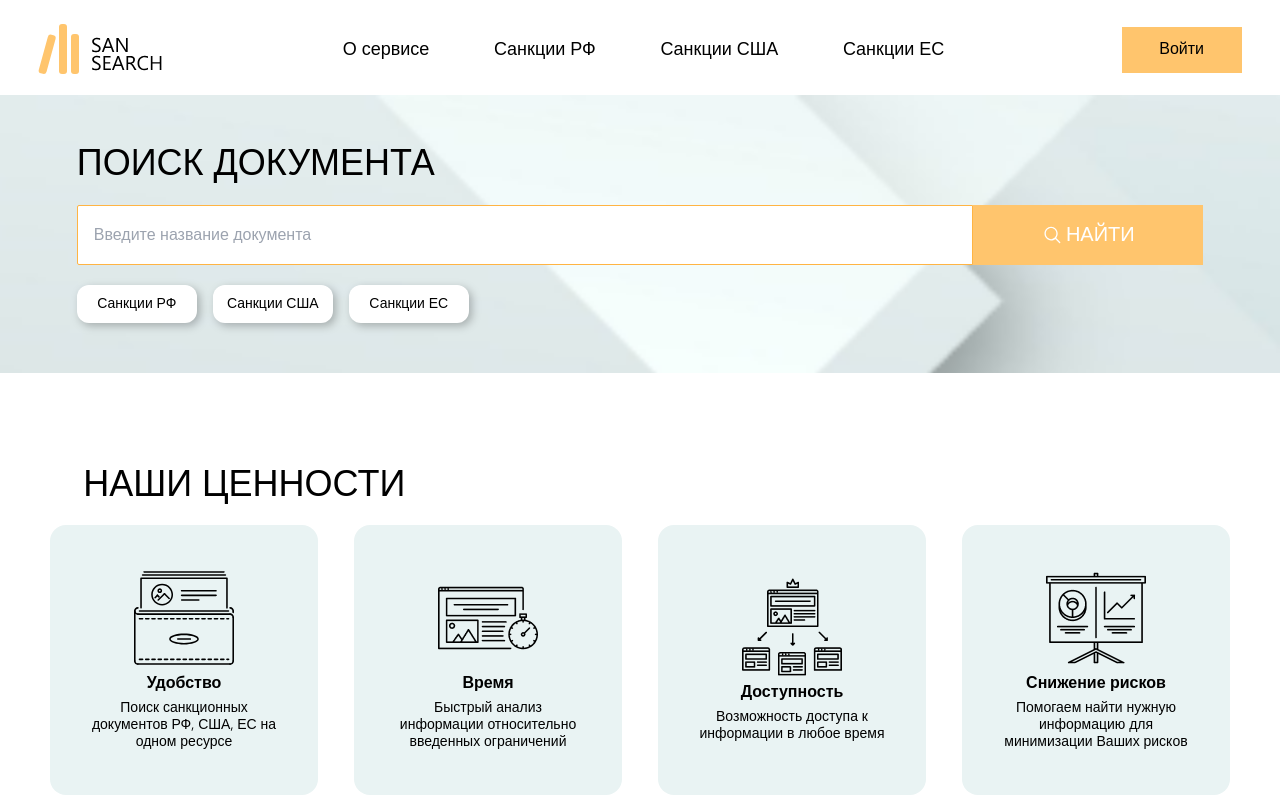
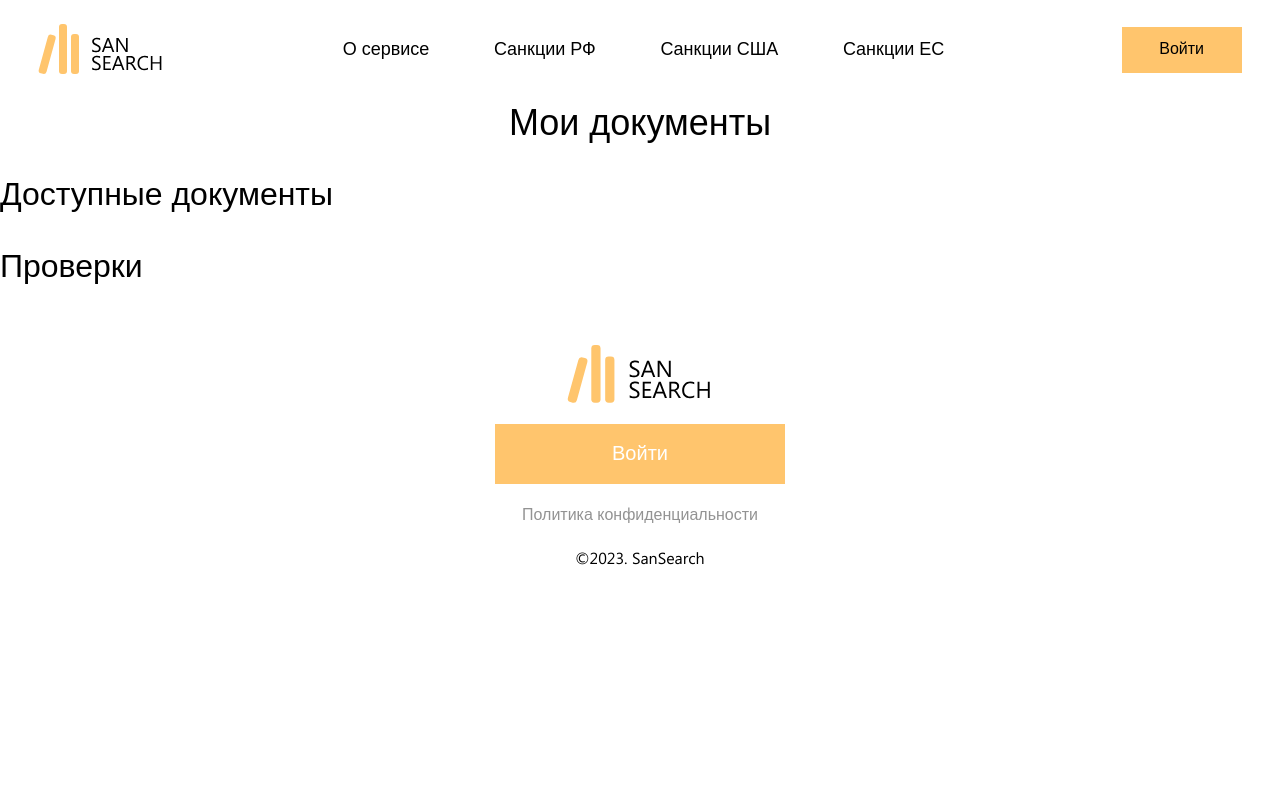
Before and after one commit to Prains/sansearch, a Next.js app: page / in a window 1280 px wide. Shown: the top 800 px of the page. Built offline with nearby package versions, Linux system fonts and the light colour scheme.

Commit message:
added part of checks block

```diff
--- a/app/page.js
+++ b/app/page.js
@@ -1,13 +1,18 @@
-import Advantage from "@/components/MainPage/Advantage/Advantage";
-import Main from "@/components/Main/Main";
-import Valueables from "@/components/MainPage/Valueables/Valueables";
+// import Advantage from "@/components/MainPage/Advantage/Advantage";
+// import Main from "@/components/Main/Main";
+// import Valueables from "@/components/MainPage/Valueables/Valueables";
+import MyDocument from "@/components/PersonalPages/MyDocument/MyDocument";
+import PersonalCabinet from "@/components/PersonalPages/PersonalCabinet/PersonalCabinet";
 
 export default function Home() {
   return (
-    <main className="flex items-center justify-center flex-col gap-[38px] lg:gap-[90px]">
-      <Main />
-      <Valueables />
-      <Advantage />
+    // <main className="flex items-center justify-center flex-col gap-[38px] lg:gap-[90px]">
+    //   <Main />
+    //   <Valueables />
+    //   <Advantage />
+    // </main>
+    <main>
+      <MyDocument/>
     </main>
   );
 }
--- a/components/PersonalPages/MyDocument/AvailableDocuments/AvailableDocuments.jsx
+++ b/components/PersonalPages/MyDocument/AvailableDocuments/AvailableDocuments.jsx
@@ -1,9 +1,12 @@
+"useclient"
 import PersonalSubtitle from "@/components/PersonalPages/PersonalSubtitle";
+import SearchingDocument from "@/components/SanctionsPage/SearchingDocument/SearchingDocument";
 
 const AvailableDocuments = () => {
     return (
         <article>
-            <PersonalSubtitle className="mb-[40px] lg:mb-[15px] lg:text-left">Доступные документы</PersonalSubtitle>
+            <PersonalSubtitle className="mb-[30px] lg:text-left">Доступные документы</PersonalSubtitle>
+            {/* <SearchingDocument/> */}
         </article>
         )
 }
--- /dev/null
+++ b/components/PersonalPages/MyDocument/Checks/ChecksLink/ChecksLink.jsx
@@ -0,0 +1,22 @@
+"use client";
+import Link from "next/link";
+
+const ChecksLink = ({ children, href, close }) => {
+  return (
+    <li>
+      <Link
+        href={href}
+        className="text-[24px]"
+        onClick={() => {
+          if (close) {
+            close();
+          }
+        }}
+      >
+        {children}
+      </Link>
+    </li>
+  );
+};
+
+export default ChecksLink;
--- a/components/PersonalPages/MyDocument/Checks/Cheks.jsx
+++ b/components/PersonalPages/MyDocument/Checks/Cheks.jsx
@@ -1,9 +1,49 @@
 import PersonalSubtitle from "../../PersonalSubtitle";
+import ChecksLink from "./ChecksLink/ChecksLink";
 
-const Checks = () => {
+const Checks = (close) => {
+    const checksItems = [
+        {
+            title: "Законодательство и иные нормативно-правовые акты",
+            link: null,
+        },
+        {
+            title: "Проверка контрагента на наличие в санкционных списках",
+            link: null,
+        },
+        {
+            title: "Проверка контрагента на критерий владения",
+            link: null,
+        },
+        {
+            title: "Проверка контрагента на критерий контроля",
+            link: null,
+        },
+        {
+            title: "Проверка на наличие экспортных и импортных ограничений",
+            link: null,
+        },
+        {
+            title: "Проверка  банков на наличие против них санкций",
+            link: null,
+        },
+        {
+            title: "Проверка перечня услуг запрещенных к предоставлению",
+            link: null,
+        },
+
+    ]
     return (
         <article>
-            <PersonalSubtitle className="mb-[40px] lg:mb-[15px] lg:text-left">Проверки</PersonalSubtitle>
-        </article>    )
+            <PersonalSubtitle className="mb-[30px] lg:text-left">Проверки</PersonalSubtitle>
+            {/* {checksItems.map((item) => {
+                return (
+                <ChecksLink key={item.title} close={close}>
+                    {item.title}
+                </ChecksLink>
+                );
+            })}    */}
+        </article>
+    )
 }
 export default Checks;
--- a/components/PersonalPages/MyDocument/MyDocument.jsx
+++ b/components/PersonalPages/MyDocument/MyDocument.jsx
@@ -3,10 +3,12 @@ import Checks from "./Checks/Cheks";
 import PersonalTitle from "../PersonalTitle";
 const MyDocument = () => {
     return (
-        <section>
-            <PersonalTitle className="mb-[15px] mt-[15px] lg:mb-[30px] lg:mt-[30px]">Мои документы</PersonalTitle>
-            <AvailableDocuments/>
-            <Checks/>
+        <section className="text-center w-full mx-auto">
+            <PersonalTitle className="mb-[30px] mt-[30px]">Мои документы</PersonalTitle>
+            <article className="">
+                <AvailableDocuments/>
+                <Checks/>
+            </article>
         </section>
     )
 }
--- a/components/PersonalPages/PersonalCabinet/PersonalProfile/FormProfile/FormProfile.jsx
+++ b/components/PersonalPages/PersonalCabinet/PersonalProfile/FormProfile/FormProfile.jsx
@@ -7,7 +7,6 @@ import Buttons from "@/components/PersonalPages/Buttons";
 import useInput from "@/hooks/useInput";
 import LabelInput from "./LabelInput/LabelInput";
 import { useState } from "react";
-
 
 const FormProfile = () => {
 
```
